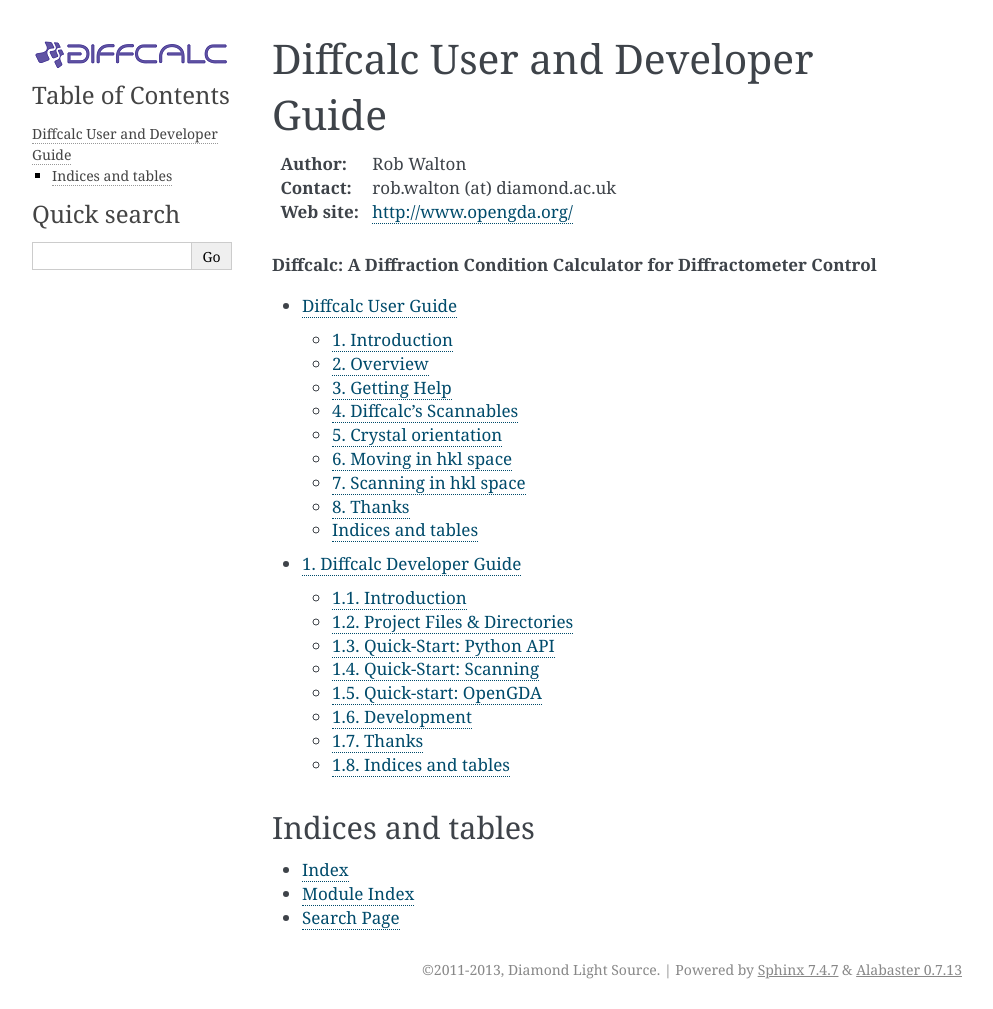
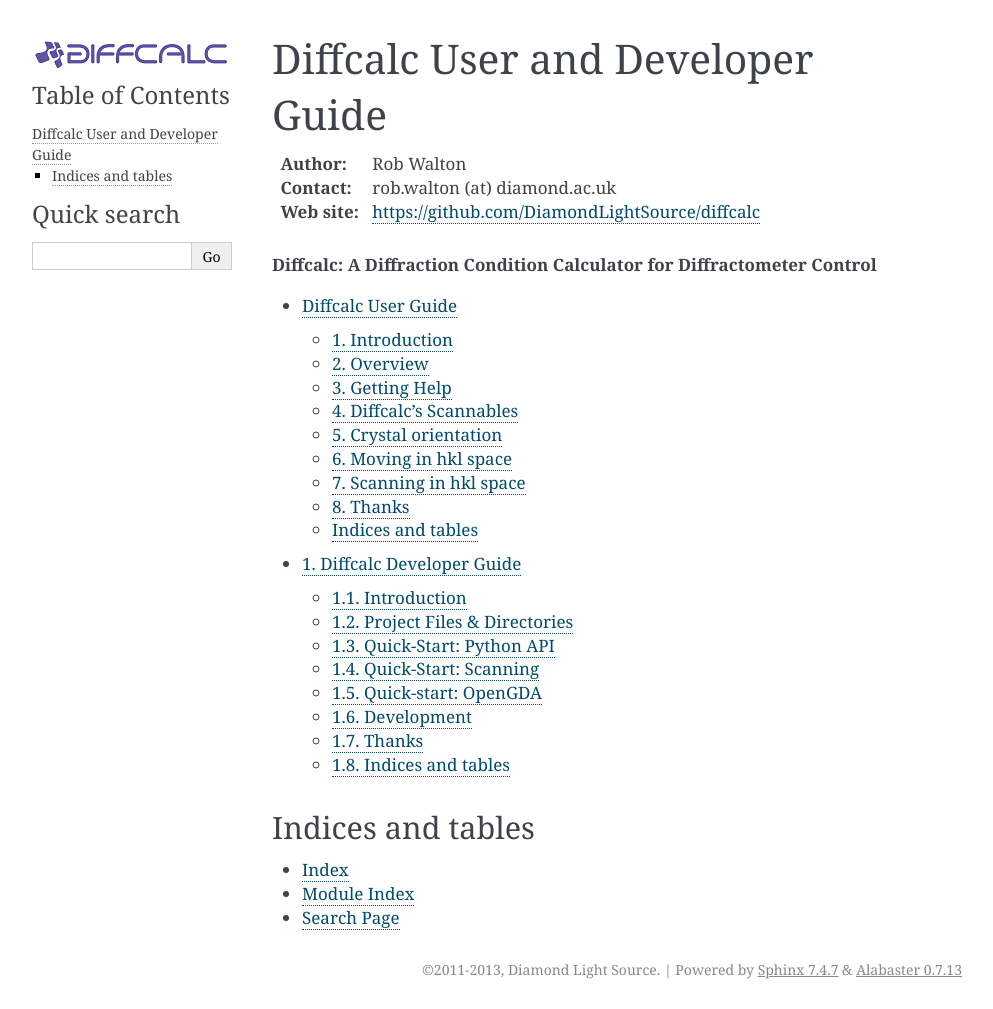
Before and after one commit to DiamondLightSource/diffcalc, a Sphinx documentation site: the page built from doc/source/index.rst, in a window 1280 px wide. Shown: the whole page, without its empty margins (148-1141 px from the left). Built offline with Sphinx 7.4.7, drawn with Linux system fonts in a browser that asks for light colours; formulas are drawn with MathJax 3; some of the changed lines change nothing that is shown.

Commit message:
Update doc to reflect that diffcalc's home is github

```diff
--- a/doc/source/index.rst
+++ b/doc/source/index.rst
@@ -4,7 +4,7 @@
 
 :Author: Rob Walton
 :Contact: rob.walton (at) diamond.ac.uk
-:Web site: http://www.opengda.org/
+:Web site: https://github.com/DiamondLightSource/diffcalc
 
 .. rubric:: Diffcalc: A Diffraction Condition Calculator for Diffractometer Control
 
```
